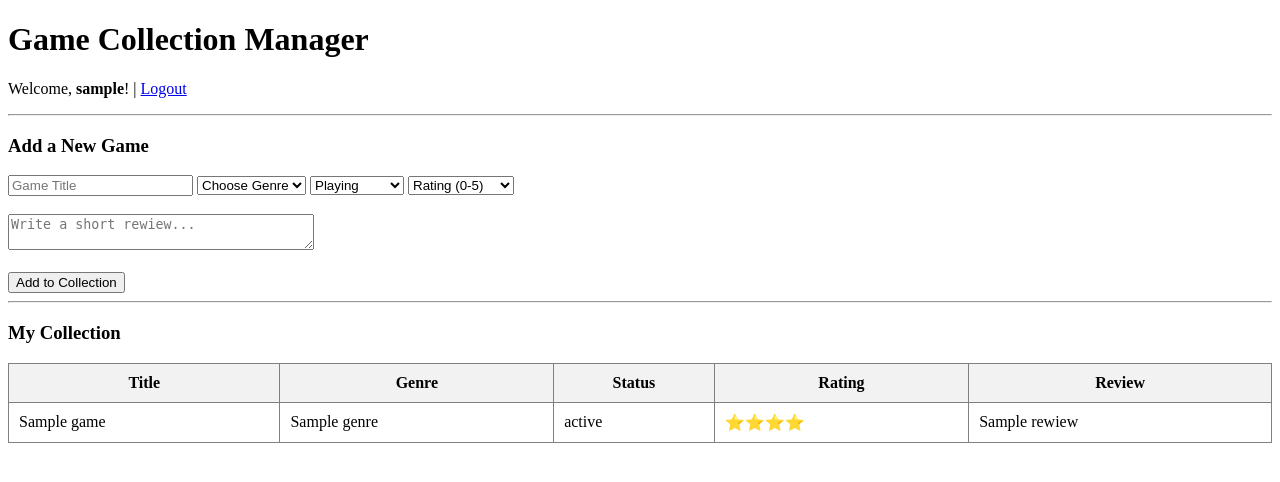
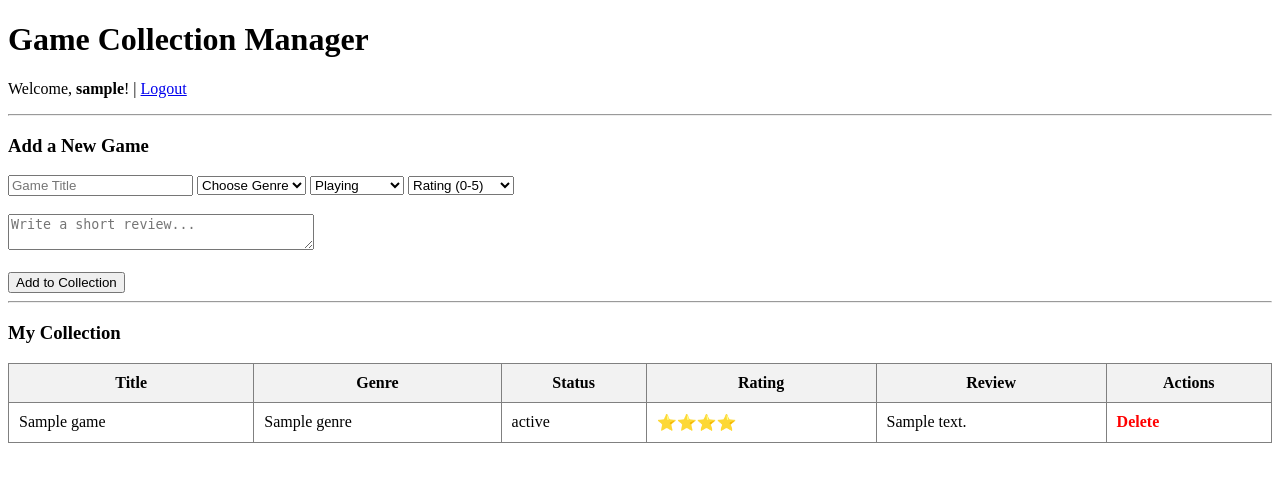
Before and after one commit to eyuphangs29/Game-Collection-Manager, a Flask app: template templates/index.html in a window 1280 px wide. Shown: the top 482 px of the page. Run offline with Flask 3, Linux system fonts and the light colour scheme; the template is opened without the code that fills it: most values are stand-ins (such as "Sample title", 1, 10 or a date in 2020).

Commit message:
Added delete game functionality and fixed review display issues

```diff
--- a/app.py
+++ b/app.py
@@ -83,7 +83,7 @@ def add_game():
     rating_raw = request.form.get('rating')
     rating = int(rating_raw) if rating_raw and rating_raw.isdigit() else 0
 
-    review_content = request.form.get('rewiew', '')
+    review_content = request.form.get('review', '')
 
     user_id = session['user_id']
 
@@ -98,6 +98,16 @@ def add_game():
 
     return redirect(url_for('index'))
 
+@app.route('/delete_game/<int:game_id>')
+def delete_game(game_id):
+    if 'user_id' not in session:
+        return redirect(url_for('login'))
+
+    db = get_db_connection()
+    db.execute('DELETE FROM games where id = ? AND user_id = ?',(game_id, session['user_id']))
+    db.commit()
+    db.close()
+    return redirect(url_for('index'))
 
 @app.route('/logout')
 def logout():
--- a/templates/index.html
+++ b/templates/index.html
@@ -2,7 +2,7 @@
 <html lang="en">
 <head>
     <meta charset="UTF-8">
-    <meta name="viewport" content="wicth=device-width, inital-scale=1.0">
+    <meta name="viewport" content="width=device-width, initial-scale=1.0">
     <title>Game Collection Manager</title>
 </head>
 <body>
@@ -13,7 +13,6 @@
         <h3>Add a New Game</h3>
         <form action="/add_game" method="POST">
             <input type="text" name="title" placeholder="Game Title" required>
-
             <select name="genre">
                 <option value="Choose Genre">Choose Genre</option>
                 <option value="RPG">RPG</option>
@@ -21,13 +20,11 @@
                 <option value="JRPG">JRPG</option>
                 <option value="Sport">Sport</option>
             </select>
-
             <select name="status">
                 <option value="Playing">Playing</option>
                 <option value="Completed">Completed</option>
                 <option value="Plan to play">Plan to Play</option>
             </select>
-
             <select name="rating">
                 <option value="0">Rating (0-5)</option>
                 <option value="1">⭐</option>
@@ -37,14 +34,11 @@
                 <option value="5">⭐⭐⭐⭐⭐</option>
             </select>
             <br><br>
-
-            <textarea name="rewiew" placeholder="Write a short rewiew..." rows="2" style="width: 300px;"></textarea>
+            <textarea name="review" placeholder="Write a short review..." rows="2" style="width: 300px;"></textarea>
             <br><br>
-
             <button type="submit">Add to Collection</button>
         </form>
         <hr>
-
 
         <h3>My Collection</h3>
         <table border="1" cellpadding="10" style="border-collapse: collapse; width: 100%;">
@@ -55,6 +49,7 @@
                     <th>Status</th>
                     <th>Rating</th>
                     <th>Review</th>
+                    <th>Actions</th>
                 </tr>
             </thead>
             <tbody>
@@ -63,13 +58,17 @@
                     <td>{{ game.title }}</td>
                     <td>{{ game.genre }}</td>
                     <td>{{ game.status }}</td>
+                    <td>{{ "⭐" * game.rating if game.rating and game.rating > 0 else "-" }}</td>
+                    <td>{{ game.review }}</td>
                     <td>
-                        {{ "⭐" * game.rating if game.rating and game.rating > 0 else "-" }}                    </td>
-                    <td>{{ game.rewiew }}</td>
+                        <a href="/delete_game/{{ game.id }}"
+                           onclick="return confirm('Are you sure you want to delete this game?')"
+                           style="color: red; text-decoration: none; font-weight: bold;">Delete</a>
+                    </td>
                 </tr>
             {% else %}
                 <tr>
-                    <td colspan="5" style="text-align: center;">No games added yet. Start by adding one!</td>
+                    <td colspan="6" style="text-align: center;">No games added yet. Start by adding one!</td>
                 </tr>
             {% endfor %}
             </tbody>
```
